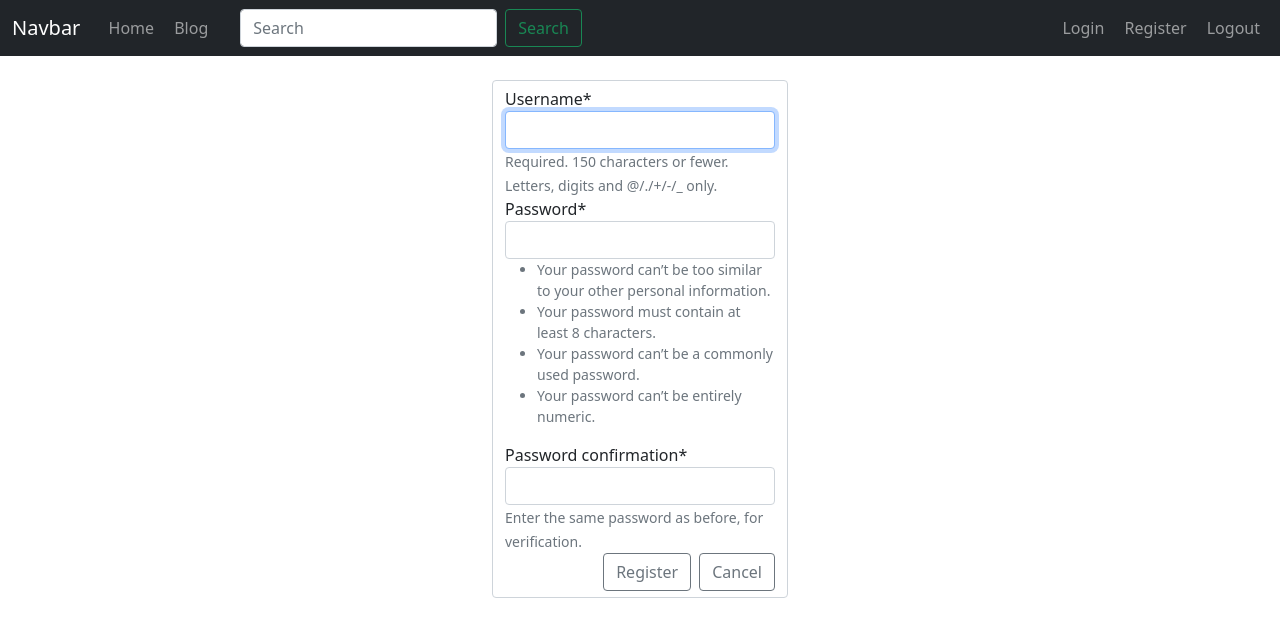
After one commit to Dmytro-Sk/website_blog, a Django app: page /users/register/ in a window 1280 px wide. The commit adds this page. Shown: the top 637 px of the page. Run offline with Django 3.2, Linux system fonts and the light colour scheme; some libraries are stand-ins or nearby versions.

Commit message:
Add user register, login, logout

```diff
--- a/apps/home_page/templates/home_page/base.html
+++ b/apps/home_page/templates/home_page/base.html
@@ -46,19 +46,21 @@
                         <button class="btn btn-outline-success" type="submit">Search</button>
                     </form>
                     <ul class="navbar-nav mb-2 mb-lg-0 ms-auto">
+                        {% if not user.is_authenticated %}
                         <li class="nav-item">
-                            <a class="nav-link" aria-current="page" href="{% url 'home_page:home-page' %}">
-                                <span class="fas fa-sign-in-alt"></span>&nbsp;SignIn
+                            <a class="nav-link" aria-current="page" href="{% url 'login' %}">
+                                <span class="fas fa-sign-in-alt"></span>&nbsp;Login
                             </a>
                         </li>
                         <li class="nav-item">
-                            <a class="nav-link" aria-current="page" href="{% url 'home_page:home-page' %}">
-                                <span class="fas fa-user-plus"></span>&nbsp;SignUp
+                            <a class="nav-link" aria-current="page" href="{% url 'users:register' %}">
+                                <span class="fas fa-user-plus"></span>&nbsp;Register
                             </a>
                         </li>
+                        {% endif %}
                         <li class="nav-item">
-                            <a class="nav-link" href="{% url 'blog:blog-page' %}">
-                                <span class="fas fa-sign-out-alt"></span>&nbsp;Exit
+                            <a class="nav-link" href="{% url 'logout' %}">
+                                <span class="fas fa-sign-out-alt"></span>&nbsp;Logout
                             </a>
                         </li>
                     </ul>
--- /dev/null
+++ b/apps/users/templates/users/register.html
@@ -0,0 +1,22 @@
+{% extends 'home_page/base.html' %}
+{% load crispy_forms_tags %}
+
+{% block title %}Register{% endblock title%}
+
+{% block content %}
+    <div class="container-fluid mt-4">
+        <div class="row justify-content-center">
+            <div class="col-sm-3">
+                <form method="POST" class="form-control">
+                    {% csrf_token %}
+                    {{ form|crispy }}
+                    <div class="d-grid gap-2 d-md-flex justify-content-md-end">
+                        <button class="btn btn-outline-secondary" type="submit">Register</button>
+<!--                        <button class="btn btn-outline-secondary" type="reset">Reset Form</button>-->
+                        <a class="btn btn-outline-secondary" href="{% url 'home_page:home-page' %}">Cancel</a>
+                    </div>
+                </form>
+            </div>
+        </div>
+    </div>
+{% endblock content %}
--- a/apps/users/urls.py
+++ b/apps/users/urls.py
@@ -1,4 +1,8 @@
 from django.urls import path
 
+from . import views
+
 app_name = 'users'
-urlpatterns = []
+urlpatterns = [
+    path('register/', views.UserRegisterForm.as_view(), name='register')
+]
--- a/apps/users/views.py
+++ b/apps/users/views.py
@@ -1,3 +1,9 @@
-from django.shortcuts import render
+from django.contrib.auth.forms import UserCreationForm
+from django.views.generic import CreateView
+from django.urls import reverse_lazy
 
-# Create your views here.
+
+class UserRegisterForm(CreateView):
+    form_class = UserCreationForm
+    template_name = 'users/register.html'
+    success_url = reverse_lazy('login')
--- a/website_blog/settings.py
+++ b/website_blog/settings.py
@@ -129,4 +129,7 @@ STATIC_URL = '/static/'
 
 DEFAULT_AUTO_FIELD = 'django.db.models.BigAutoField'
 
+LOGIN_REDIRECT_URL = 'home_page:home-page'
+LOGOUT_REDIRECT_URL = 'home_page:home-page'
+
 CRISPY_TEMPLATE_PACK = 'bootstrap4'
--- a/website_blog/urls.py
+++ b/website_blog/urls.py
@@ -19,6 +19,7 @@ from django.urls import path, include
 urlpatterns = [
     path('admin/', admin.site.urls),
     path('', include('apps.home_page.urls')),
+    path('users/', include('django.contrib.auth.urls')),
     path('users/', include('apps.users.urls')),
     path('blog/', include('apps.blog.urls')),
 ]
```
Also changed, not shown: apps/users/templates/registration/login.html (added, +22 -0 lines), db.sqlite3.
